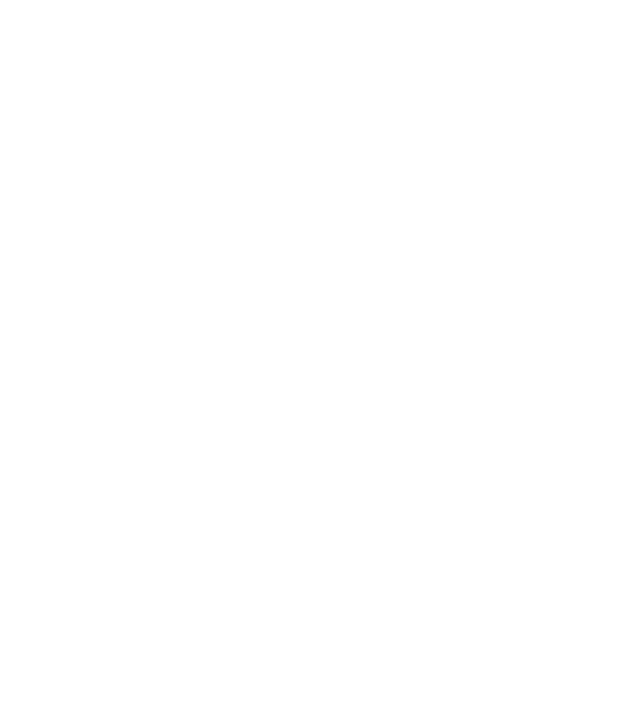
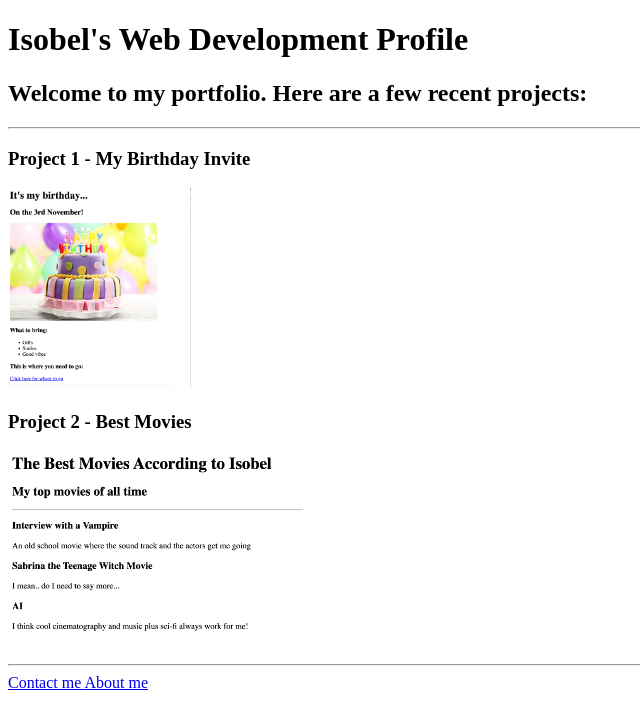
Before and after one commit to LALLYBUM123/html-portfolio, a plain HTML site: page index.html in a window 1280 px wide. Shown: the whole page, without its empty margins (0-640 px from the left). Drawn offline with Linux system fonts and the light colour scheme.

Commit message:
index.html

```diff
--- a/index.html
+++ b/index.html
@@ -1,15 +1,21 @@
-<!-- TODO 1: Create the HTML Boilerplate -->
+<!DOCTYPE html>
+<html lang="en">
+    <head>
+        <meta charset = "UTF-8">
+        <title>Isobel's Portfolio</title>
+    </head>
+    <body>
+        <h1> Isobel's Web Development Profile</h1>
+        <h2> Welcome to my portfolio. Here are a few recent projects:</h2>
+        <hr />
+        <h3>Project 1 - My Birthday Invite</h3>
+        <a href="./public/birthday-invite.html"><img class="fit-picture" height = 200 src="./assets/images/birthday preview.png""></a>
 
-<!-- TODO 2: Add Your previous projects' HTML into the public folder -->
+        <h3>Project 2 - Best Movies</h3>
+        <a href="./public/best movies.html"><img class="fit-piecture" height = 200 src="./assets/images/Best movies.png"></a>
+        <hr />
+        <a href="./public/contact.html"> Contact me </a>       <a href="./public/about.html">About me</a>
 
-<!-- TODO 3: Take screenshots of your project previews and add the images to the images folder -->
+    </body>
 
-<!-- TODO 4: Add titles/subtitles etc. -->
-
-<!-- TODO 5: Add a link to the project pages -->
-
-<!-- TODO 6: Add images to show the project previews
-HINT for TODO 6: You can use the height attribute set to 200 to make the image smaller:
-https://developer.mozilla.org/en-US/docs/Web/HTML/Element/img#attr-height -->
-
-<!-- TODO 7: Add the Contact Me and About Me page links -->
+</html>
```
